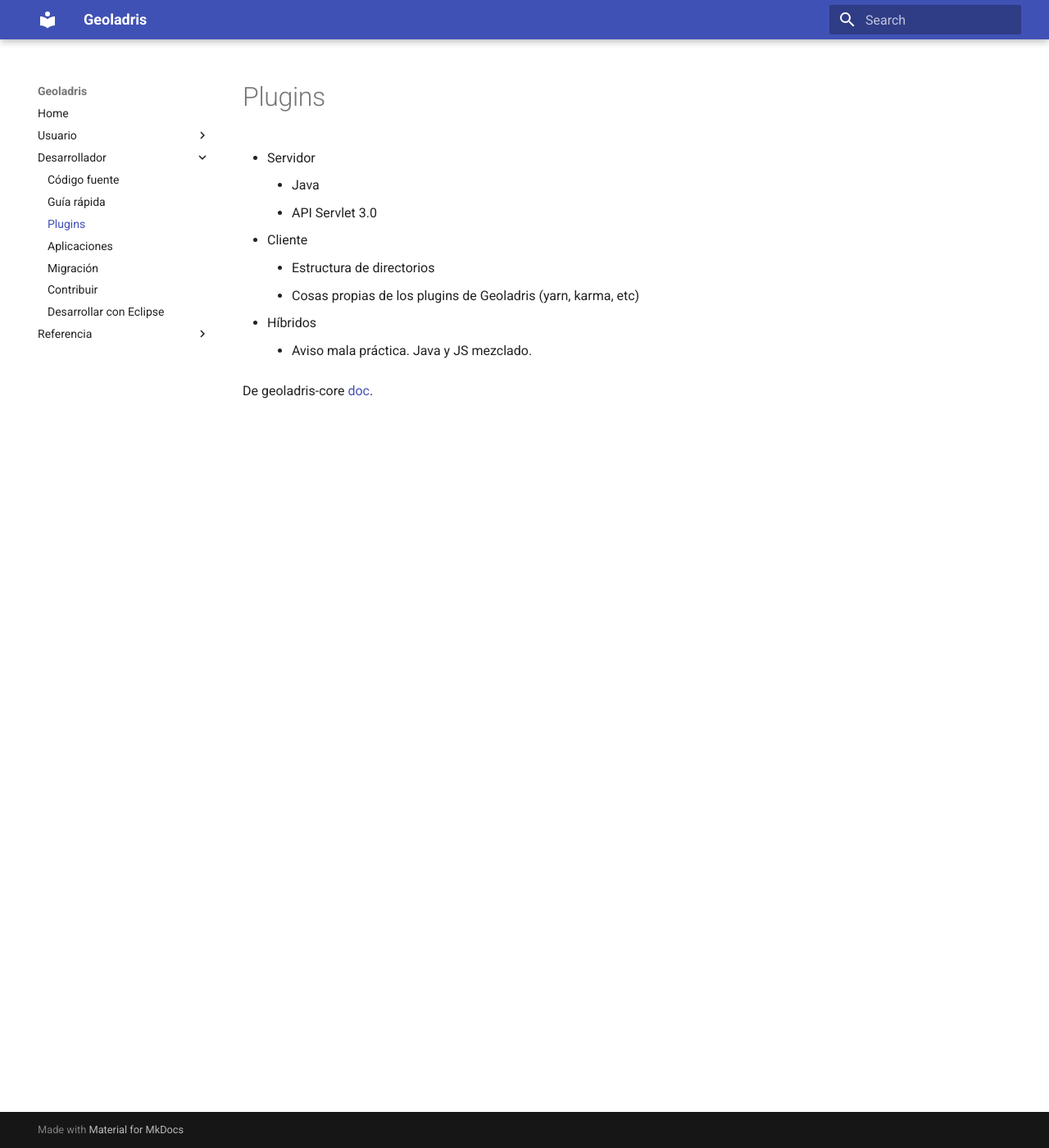
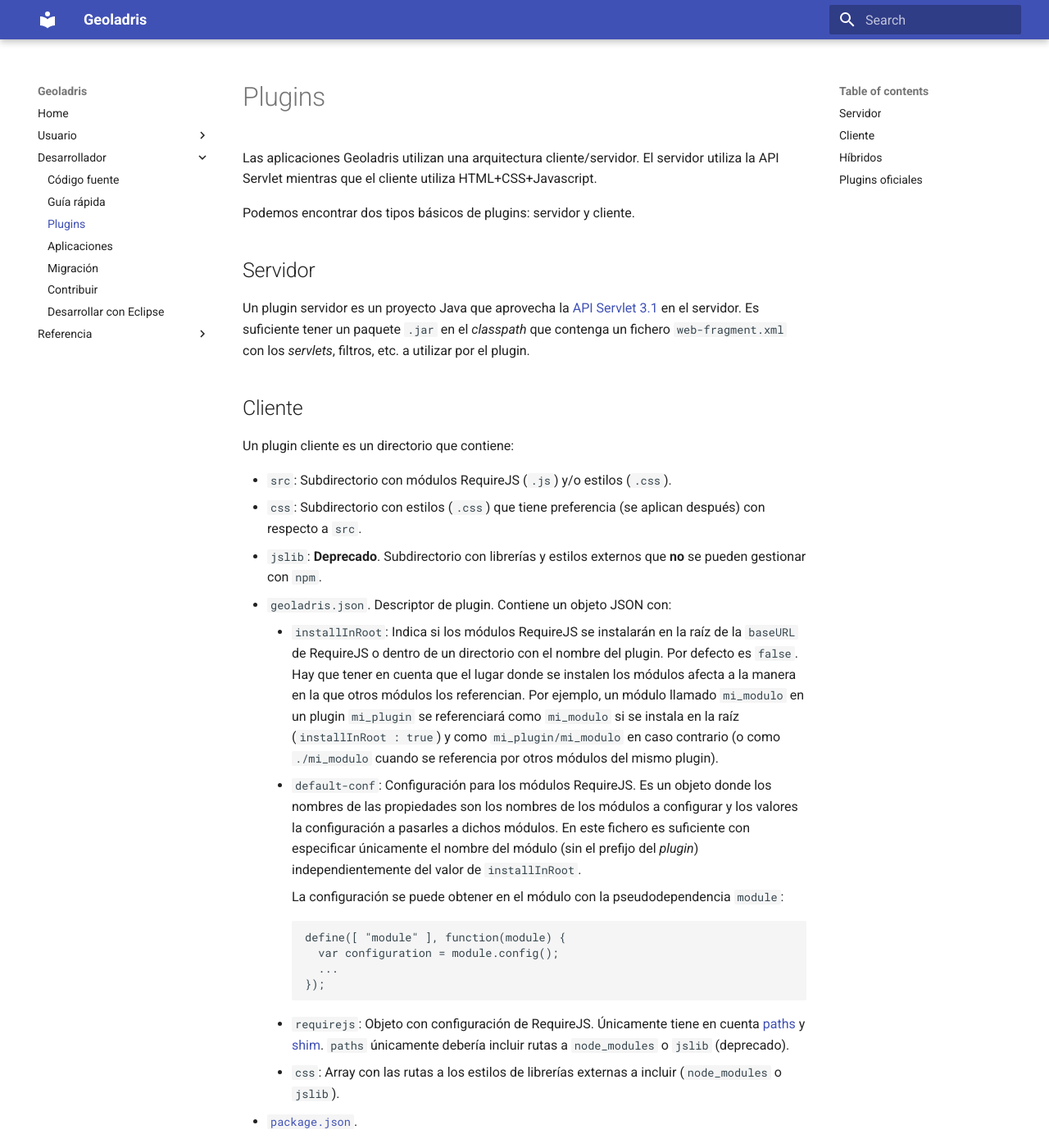
Before and after one commit to geoladris/doc, an MkDocs documentation site: the page built from docs/dev/plugins.md, in a window 1280 px wide and 1400 px high. Shown: the whole window at 82% size. Built offline with MkDocs 1.6.1 and Material for MkDocs 9.7.7, drawn with Linux system fonts in a browser that asks for light colours; old or Windows-style settings are respelled for this version of MkDocs; some of the changed text lies outside the part shown.

Commit message:
Add doc for dev/plugins

```diff
--- a/docs/dev/plugins.md
+++ b/docs/dev/plugins.md
@@ -1,10 +1,59 @@
-- Servidor
-    - Java
-    - API Servlet 3.0
-- Cliente
-    - Estructura de directorios
-    - Cosas propias de los plugins de Geoladris (yarn, karma, etc)
-- Híbridos
-    - Aviso mala práctica. Java y JS mezclado.
+Las aplicaciones Geoladris utilizan una arquitectura cliente/servidor. El servidor utiliza la API Servlet mientras que el cliente utiliza HTML+CSS+Javascript.
 
-De geoladris-core [doc](http://geoladris-core.readthedocs.io/es/latest/plugins/).
+Podemos encontrar dos tipos básicos de plugins: servidor y cliente.
+
+## Servidor
+
+Un plugin servidor es un proyecto Java que aprovecha la [API Servlet 3.1](https://javaee.github.io/servlet-spec/downloads/servlet-3.1/Final/servlet-3_1-final.pdf) en el servidor. Es suficiente tener un paquete `.jar` en el _classpath_ que contenga un fichero `web-fragment.xml` con los _servlets_, filtros, etc. a utilizar por el plugin.
+
+## Cliente
+
+Un plugin cliente es un directorio que contiene:
+
+* `src`: Subdirectorio con módulos RequireJS (`.js`) y/o estilos (`.css`).
+* `css`: Subdirectorio con estilos (`.css`) que tiene preferencia (se aplican después) con respecto a `src`.
+* `jslib`: **Deprecado**. Subdirectorio con librerías y estilos externos que **no** se pueden gestionar con `npm`.
+* `geoladris.json`. Descriptor de plugin. Contiene un objeto JSON con:
+
+	* `installInRoot`: Indica si los módulos RequireJS se instalarán en la raíz de la `baseURL` de RequireJS o dentro de un directorio con el nombre del plugin. Por defecto es `false`.
+	Hay que tener en cuenta que el lugar donde se instalen los módulos afecta a la manera en la que otros módulos los referencian. Por ejemplo, un módulo llamado `mi_modulo` en un plugin `mi_plugin` se referenciará como `mi_modulo` si se instala en la raíz (`installInRoot : true`) y como  `mi_plugin/mi_modulo` en caso contrario (o como `./mi_modulo` cuando se referencia por otros módulos del mismo plugin).
+	* `default-conf`: Configuración para los módulos RequireJS. Es un objeto donde los nombres de las propiedades son los nombres de los módulos a configurar y los valores la configuración a pasarles a dichos módulos. En este fichero es suficiente con especificar únicamente el nombre del módulo (sin el prefijo del _plugin_) independientemente del valor de `installInRoot`.
+
+		La configuración se puede obtener en el módulo con la pseudodependencia `module`:
+
+			define([ "module" ], function(module) {
+			  var configuration = module.config();
+  			  ...
+            });
+
+
+
+    * `requirejs`: Objeto con configuración de RequireJS. Únicamente tiene en cuenta [paths](http://requirejs.org/docs/api.html#config-paths) y [shim](http://requirejs.org/docs/api.html#config-shim). `paths` únicamente debería incluir rutas a `node_modules` o `jslib` (deprecado).
+	* `css`: Array con las rutas a los estilos de librerías externas a incluir (`node_modules` o `jslib`).
+
+* [`package.json`](https://docs.npmjs.com/files/package.json).
+
+Adicionalmente puede tener otros recursos propios de cualquier proyecto JavaScript (`karma.conf.js`, `test`, `yarn.lock`, ...).
+
+## Híbridos
+
+Proyectos que contienen ambos tipos de recurso (Java y JavaScript).
+
+Para incluir [recursos](https://github.com/geoladris/plugins/blob/js_deps/pom.xml#L68) correctamente en el .jar.
+
+Para empaquetar recursos correctamente en el [package.json](https://github.com/geoladris/plugins/blob/js_deps/base/package.json#L10).
+
+**NOTA**: Es importante mencionar que los plugins híbridos se consideran una mala práctica, ya que acoplan la funcionalidad de cliente y servidor, mezclando todos los recursos y haciendo más difícil trabajar con el plugin.
+
+## Plugins oficiales
+
+En el [repositorio](https://github.com/geoladris/plugins/) de Geoladris encontramos todo tipo de plugins, tanto servidor como cliente o híbridos.
+
+Los plugins servidor son proyectos Maven con un `pom.xml` donde se pueden ejecutar los comandos Maven normalmente (`mvn clean`, `mvn package`, etc.).
+
+Los plugins cliente, además de los subdirectorios mencionados arriba, contienen los siguientes recursos:
+
+* `test`: Directorio con los ficheros de test. Se utiliza [Jasmine](https://jasmine.github.io/) como framework de testeo.
+* `karma.conf.js`: Configuración para la ejecución de los tests. Se utiliza [Karma](https://karma-runner.github.io) como motor de testeo. Los tests se ejecutan con `yarn run test` (o `yarn run testd` para depurar).
+* `yarn.lock`: Las dependencias son manejadas con `yarn`. Se considera una [buena práctica](https://yarnpkg.com/blog/2016/11/24/lockfiles-for-all/) incluir este fichero en el repositorio.
+* `pom.xml`: Los plugins cliente también se gestionan con Maven (gracias al plugin Maven [frontend-maven-plugin](https://github.com/eirslett/frontend-maven-plugin)) de forma que se pueden ejecutar todos los tests, tanto servidor como cliente, con `mvn test`.
```
